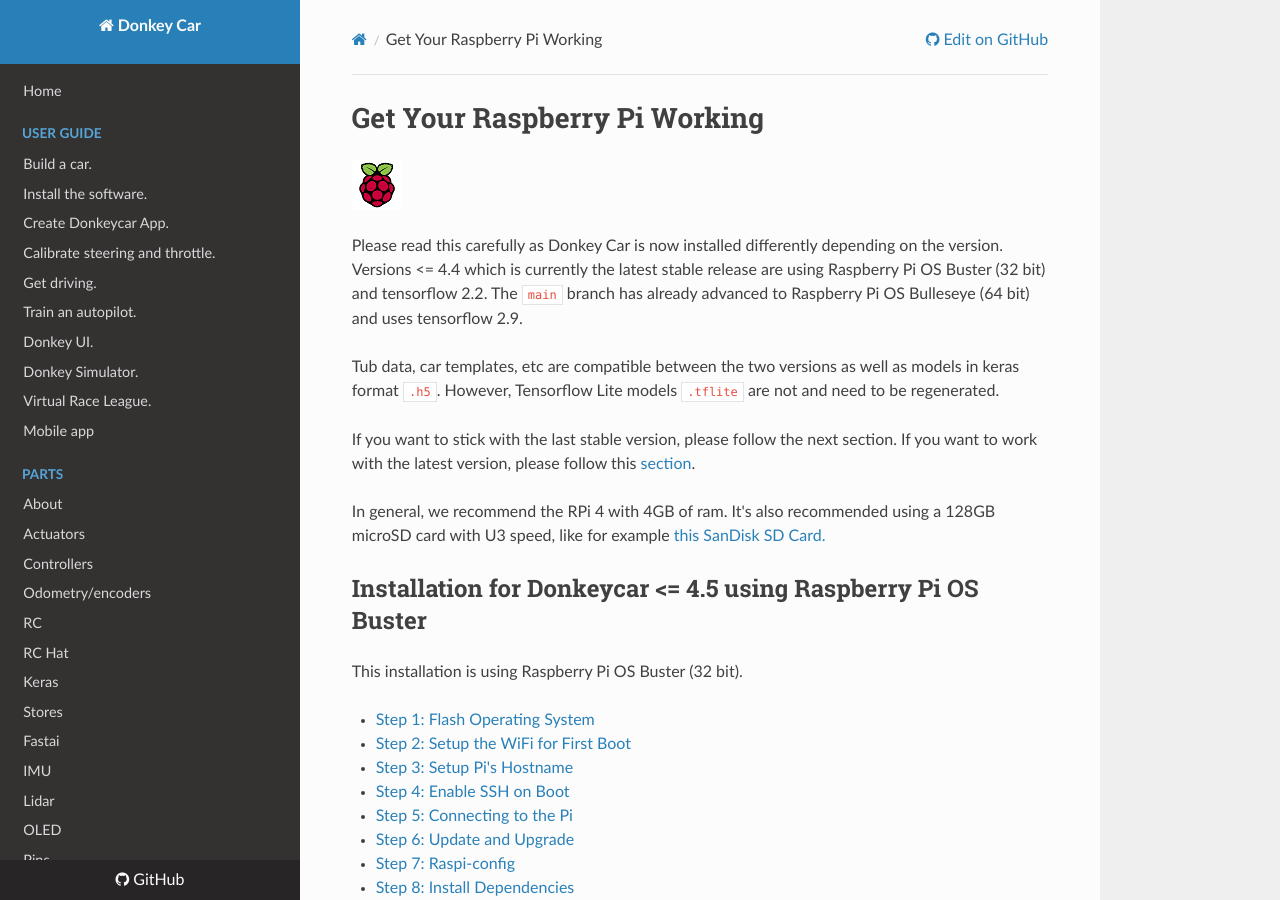
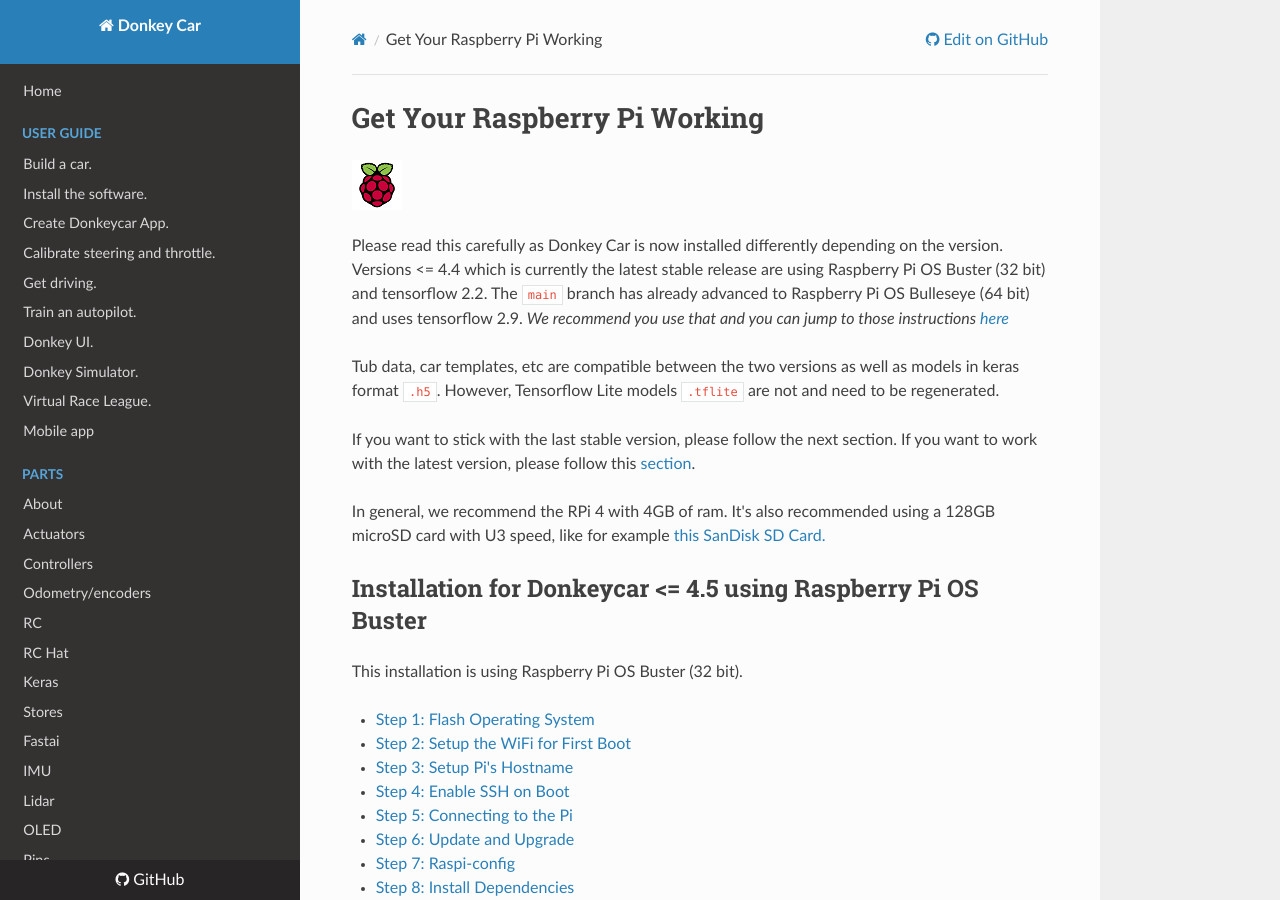
Before and after one commit to autorope/donkeydocs, an MkDocs documentation site: the page built from docs/guide/robot_sbc/setup_raspberry_pi.md, in a window 1280 px wide and 900 px high. Built offline with MkDocs 1.6.1, drawn with Linux system fonts in a browser that asks for light colours; nearby versions of some CDN libraries.

Commit message:
Steer users to latest RPi OS and DC 5

```diff
--- a/docs/guide/robot_sbc/setup_raspberry_pi.md
+++ b/docs/guide/robot_sbc/setup_raspberry_pi.md
@@ -6,7 +6,7 @@ Please read this carefully as Donkey Car is now installed differently
 depending on the version. Versions <= 4.4 which is currently the latest
 stable release are using Raspberry Pi OS Buster (32 bit) and tensorflow 2.2.
 The `main` branch has already advanced to Raspberry Pi OS Bulleseye (64 bit)
-and uses tensorflow 2.9.
+and uses tensorflow 2.9. *We recommend you use that and you can jump to those instructions [here](#step-1-install-raspberry-pi-os)*
 
 Tub data, car templates, etc are compatible between the two versions as well
 as models in keras format `.h5`. However, Tensorflow Lite models `.tflite`
```
